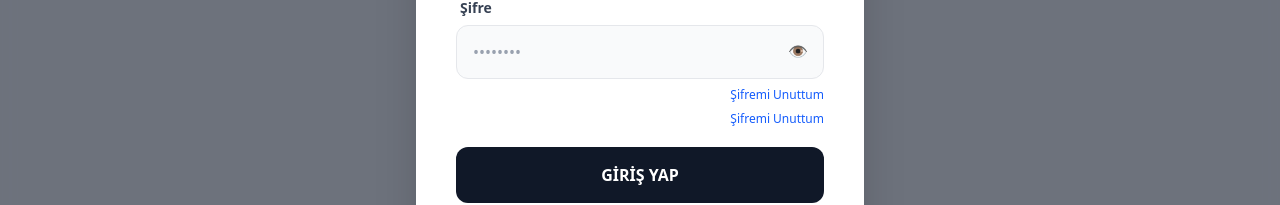
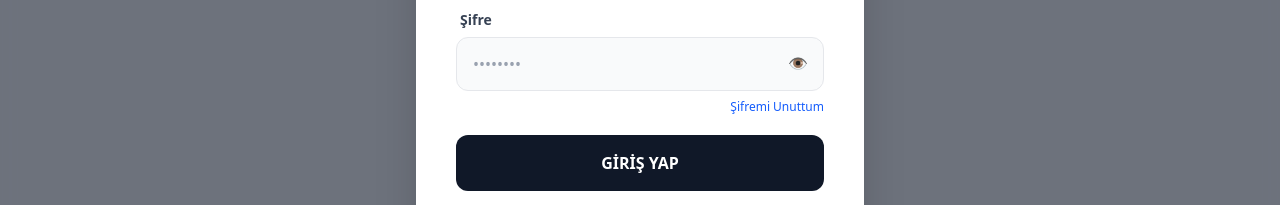
Before and after one commit to mehmetomuruysal-create/toptan-ilan-sistemi, a Next.js app: page / in a window 1280 px wide. Both pictures are taken after a click on the button "Giriş Yap". Shown: the part 376-581 px from the top of the page. Built offline with nearby package versions, Linux system fonts and the light colour scheme; no server answers; the database is empty.

Commit message:
fix: giris sayfasindaki gereksiz sifremi unuttum butonu kaldirildi

```diff
--- a/app/components/LoginModal.tsx
+++ b/app/components/LoginModal.tsx
@@ -97,11 +97,6 @@ export default function LoginModal({ isOpen, onClose, onOpenRegister }: { isOpen
       {showPassword ? "🙈" : "👁️"}
     </button>
   </div>
-  <div className="flex justify-end mt-2">
-    <button type="button" onClick={() => setView("forgot")} className="text-xs text-blue-600 font-medium hover:underline">
-      Şifremi Unuttum
-    </button>
-  </div>
                 {/* Şifremi unuttum artık input'un altında */}
                 <div className="flex justify-end mt-2">
                   <button type="button" onClick={() => setView("forgot")} className="text-xs text-blue-600 font-medium hover:underline">Şifremi Unuttum</button>
```
